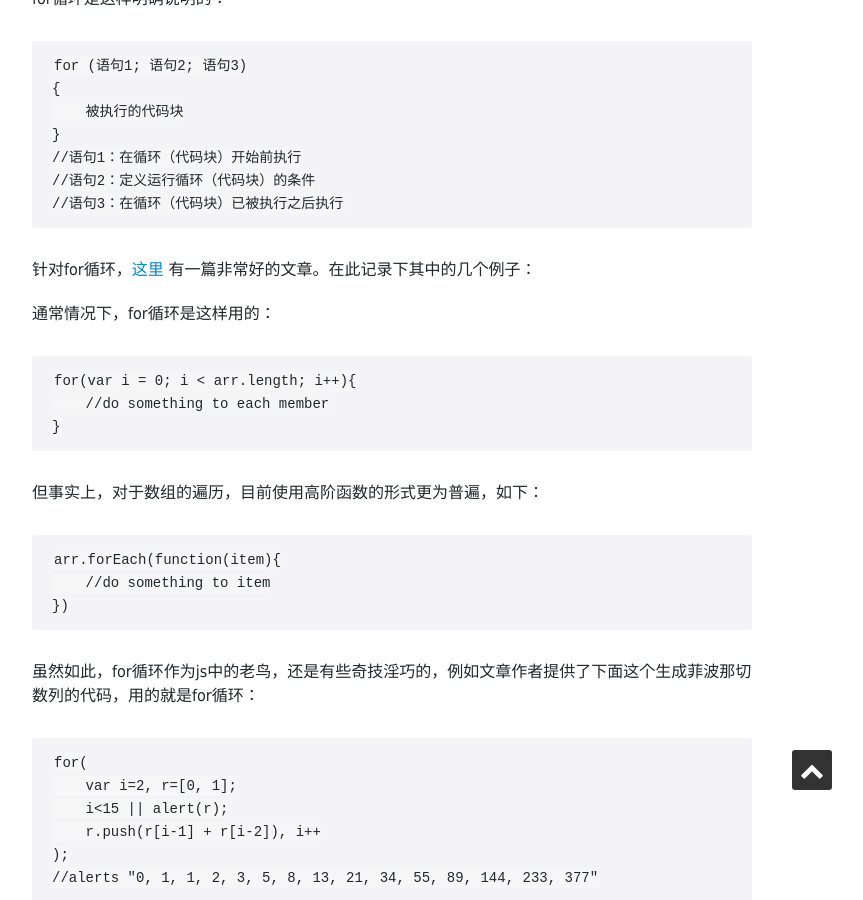
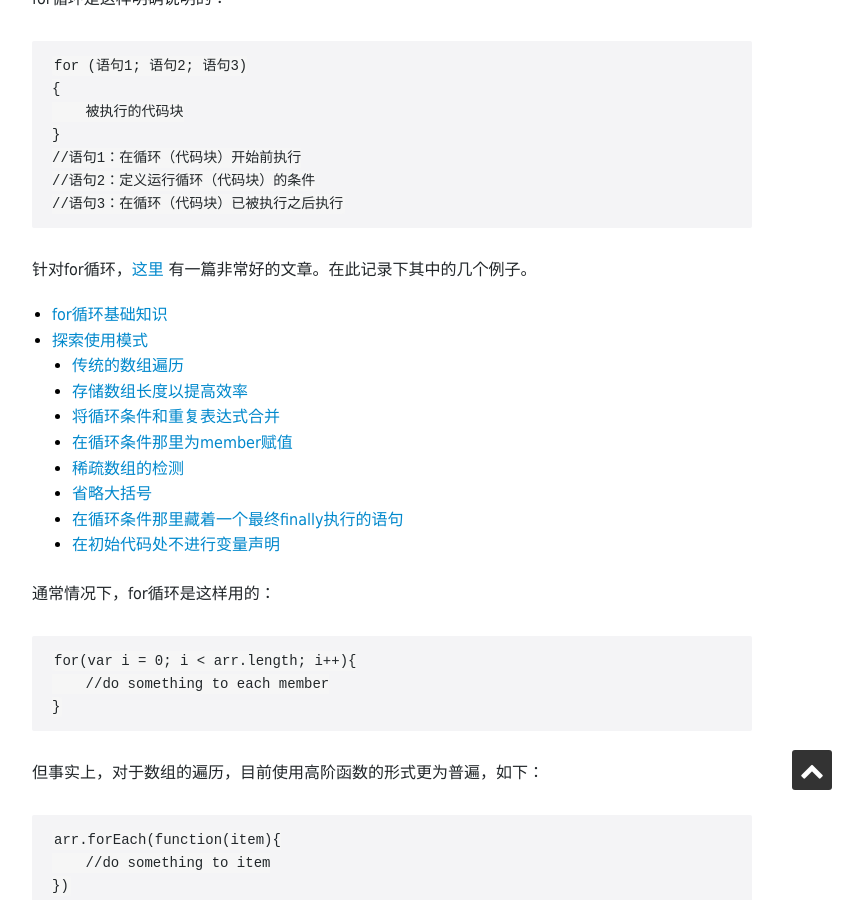
Before and after one commit to fantaghiro/fantaghiro.github.io, a Jekyll site: the page built from _posts/2016-04-28-JS-For-Loop-Study-Notes.markdown, in a window 1280 px wide and 900 px high, scrolled down 1045 px. Shown: the whole window, without its empty margins (248-1111 px from the left). Built offline with Jekyll 4.4.1, drawn with Linux system fonts in a browser that asks for light colours; nearby versions of some CDN libraries; some web fonts are replaced.

Commit message:
Update 2016-04-28-JS-For-Loop-Study-Notes.markdown

````diff
--- a/_posts/2016-04-28-JS-For-Loop-Study-Notes.markdown
+++ b/_posts/2016-04-28-JS-For-Loop-Study-Notes.markdown
@@ -41,7 +41,10 @@ for (语句1; 语句2; 语句3)
 //语句3：在循环（代码块）已被执行之后执行
 ```
 
-针对for循环，[这里](https://javascriptweblog.wordpress.com/2010/10/11/rethinking-javascript-for-loops/) 有一篇非常好的文章。在此记录下其中的几个例子：
+针对for循环，[这里](https://javascriptweblog.wordpress.com/2010/10/11/rethinking-javascript-for-loops/) 有一篇非常好的文章。在此记录下其中的几个例子。
+
+- 这里是一个目录。
+{:toc}
 
 通常情况下，for循环是这样用的：
 
````
